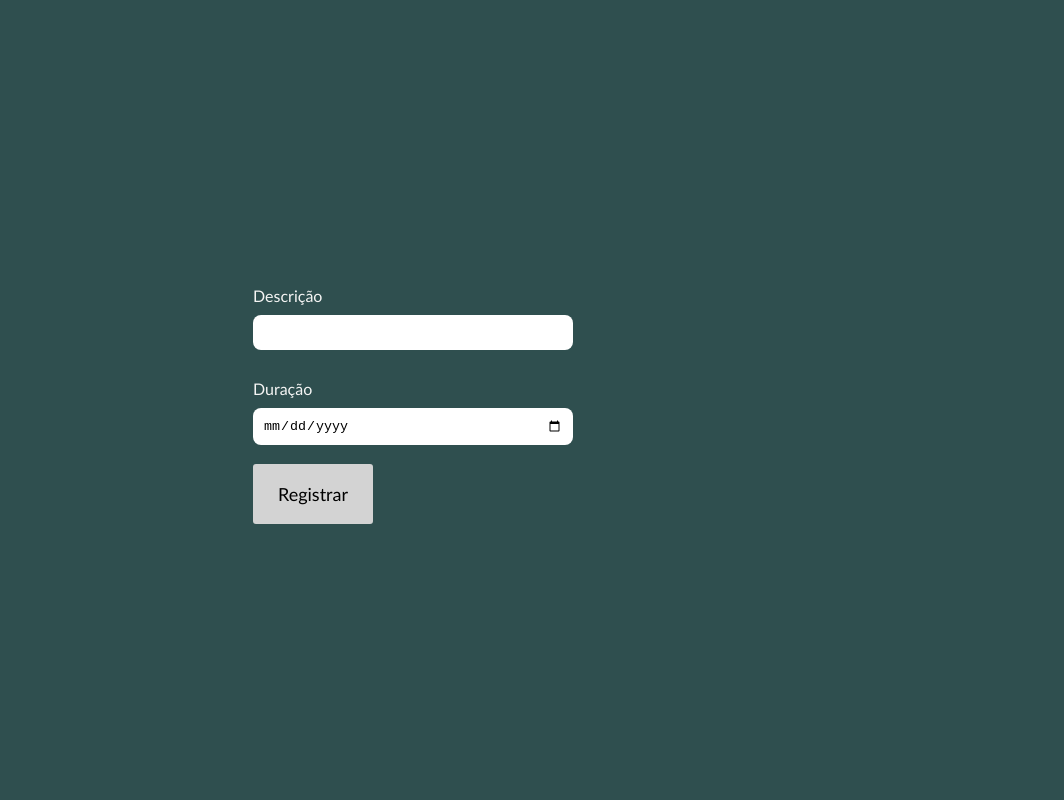
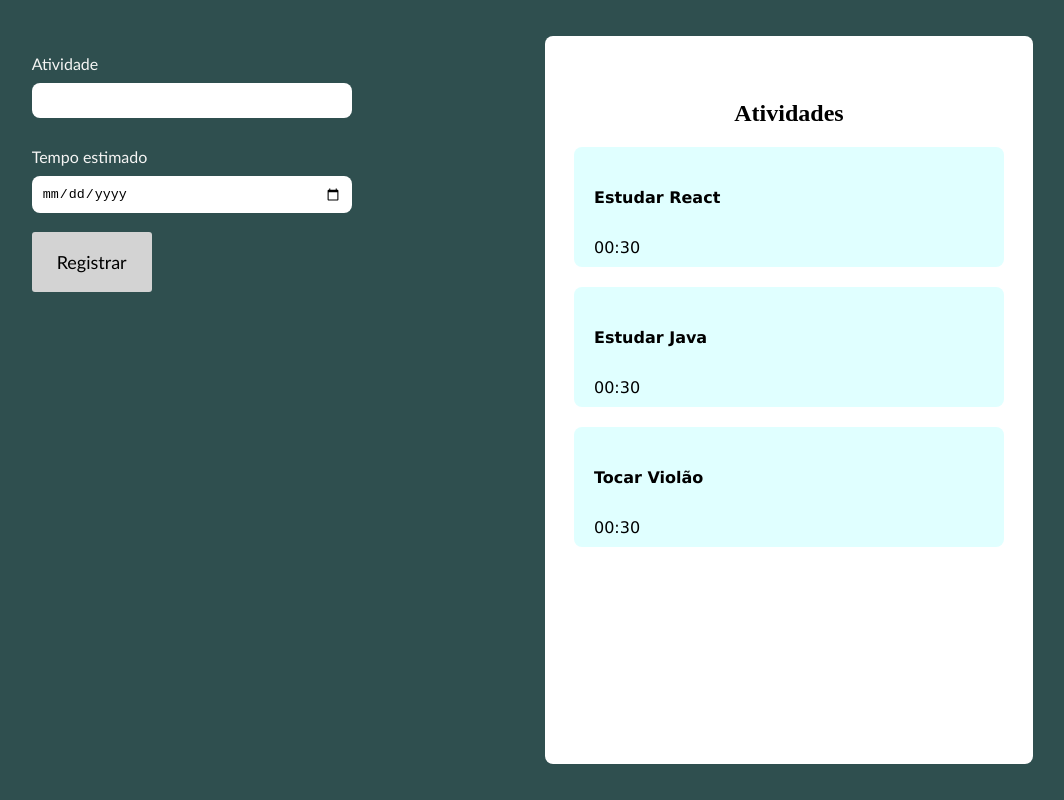
Before and after one commit to MaxwellJalves/ci-front, a React (Create React App) app: page / in a window 1280 px wide. Shown: the whole page, without its empty margins (87-1151 px from the left). Built offline with nearby package versions, Linux system fonts and the light colour scheme.

Commit message:
ci-3 ci-4 adicionado os dois componentes no projeto

```diff
--- a/src/components/Formulario/Formulario.tsx
+++ b/src/components/Formulario/Formulario.tsx
@@ -8,10 +8,10 @@ const Formulario = () => {
   return (
     <>
       <form className="container">
-        <label htmlFor="descricao">Descrição</label>
-        <input type="text" name="descricao" id="descricao" required />
+        <label htmlFor="atividade">Atividade</label>
+        <input type="text" name="atividade" id="atividade" required />
 
-        <label htmlFor="tempo">Duração</label>
+        <label htmlFor="tempo">Tempo estimado </label>
         <input type="date" name="tempo" id="tempo" required />
         <>
           <Button
--- a/src/components/Formulario/style.scss
+++ b/src/components/Formulario/style.scss
@@ -6,11 +6,9 @@
   }
   display: flex;
   flex-direction: column;
-  width: 600px;
 
-  justify-content: center;
-  margin: 0px auto;
-
+  padding: 44px 44px;
+  margin: 0 auto;
   label {
     font-size: 16px;
     font-family: "Trebuchet MS";
--- /dev/null
+++ b/src/components/Lista/Item/Item.tsx
@@ -0,0 +1,14 @@
+import { IAtividade } from "../../../types/type";
+import "./style.scss";
+const Item = ({ atividade, tempo }: IAtividade) => {
+  return (
+    <div className="container-item">
+      <li>
+        <h4>{atividade}</h4>
+      </li>
+      <li>{tempo}</li>
+    </div>
+  );
+};
+
+export default Item;
--- /dev/null
+++ b/src/components/Lista/Item/style.scss
@@ -0,0 +1,23 @@
+.container-item {
+  width: 100%;
+  height: 100px;
+  background-color: lightcyan;
+  gap: 10px;
+  display: flex;
+  flex-direction: column;
+  margin-bottom: 20px;
+  border-radius: 8px;
+  padding: 20px 10px 0px 20px;
+
+  li {
+    list-style: none;
+    text-decoration: none;
+    font-style: normal;
+    font-weight: 500;
+    font-size: 16px;
+    font-family: Verdana, Geneva, Tahoma, sans-serif;
+  }
+  &:hover {
+    background-color: rgba(1, 46, 7, 0.1);
+  }
+}
--- /dev/null
+++ b/src/components/Lista/Lista.tsx
@@ -0,0 +1,20 @@
+import Item from "./Item/Item";
+import "./style.scss";
+
+const Lista = () => {
+  const lista = [
+    { atividade: "Estudar React", tempo: "00:30" },
+    { atividade: "Estudar Java", tempo: "00:30" },
+    { atividade: "Tocar Violão", tempo: "00:30" },
+  ];
+  return (
+    <aside>
+      <h2>Atividades</h2>
+      {lista.map((item, index) => (
+        <Item key={index} atividade={item.atividade} tempo={item.tempo} />
+      ))}
+    </aside>
+  );
+};
+
+export default Lista;
--- /dev/null
+++ b/src/components/Lista/style.scss
@@ -0,0 +1,13 @@
+aside {
+  display: flex;
+  flex-direction: column;
+  min-width: 400px;
+  height: 80vh;
+  margin: auto;
+  padding: 44px 44px;
+  border-radius: 8px;
+
+  margin-right: 160px;
+  align-items: center;
+  background-color: white;
+}
--- a/src/pages/App.tsx
+++ b/src/pages/App.tsx
@@ -1,10 +1,12 @@
 import React from "react";
 import Formulario from "../components/Formulario/Formulario";
+import Lista from "../components/Lista/Lista";
 import "./style.scss";
 const App = () => {
   return (
     <div className="AppStyle">
       <Formulario />
+      <Lista />
     </div>
   );
 };
--- a/src/pages/style.scss
+++ b/src/pages/style.scss
@@ -2,11 +2,15 @@ body {
   margin: 0px;
   padding: 0px;
   box-sizing: border-box;
+  background-color: #2f4f4f;
 }
 
 .AppStyle {
   display: flex;
-  background-color: #2f4f4f;
-  width: 100vw;
+
+  width: 100%;
   height: 100vh;
+  margin: auto;
+  max-width: 1400px;
+  overflow: hidden;
 }
--- a/src/types/type.ts
+++ b/src/types/type.ts
@@ -1,5 +1,5 @@
-export interface IFormulario {
-  descricao: string;
+export interface IAtividade {
+  atividade: string;
   tempo: string;
 }
 
```
